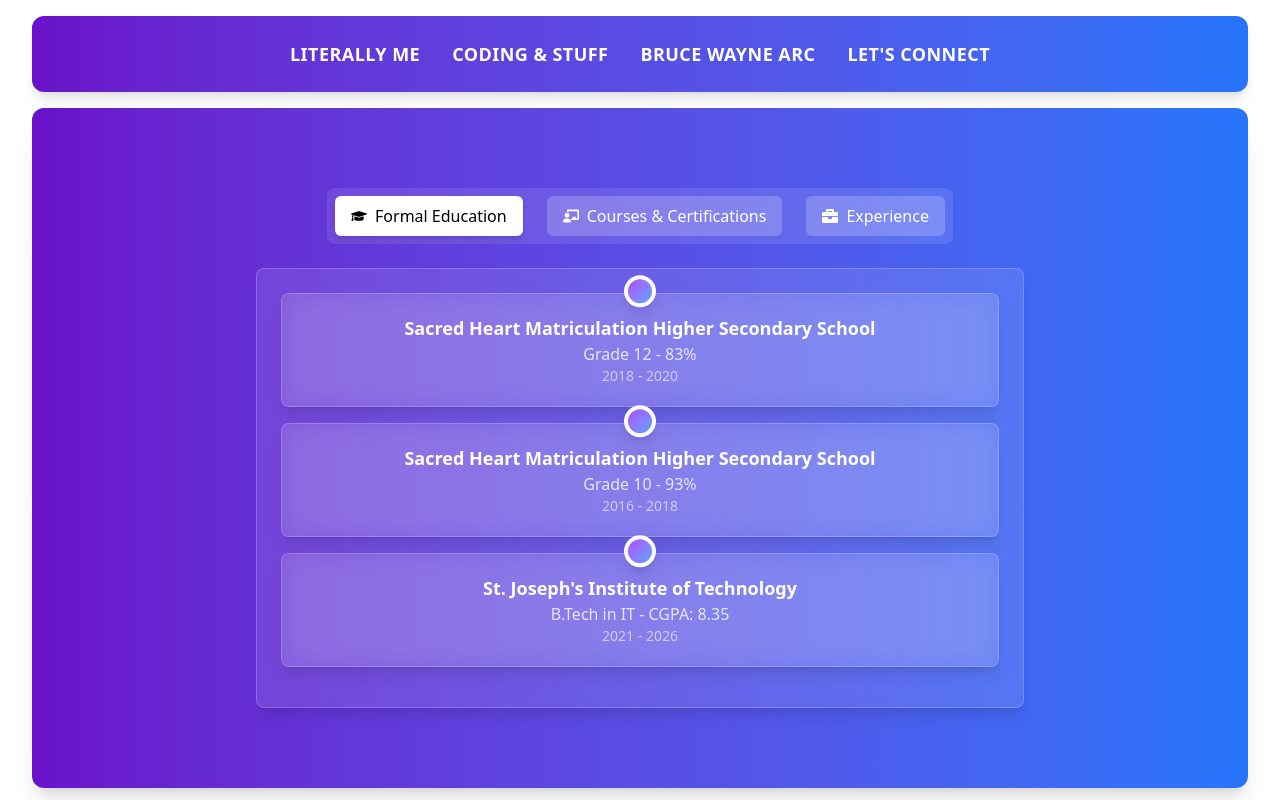
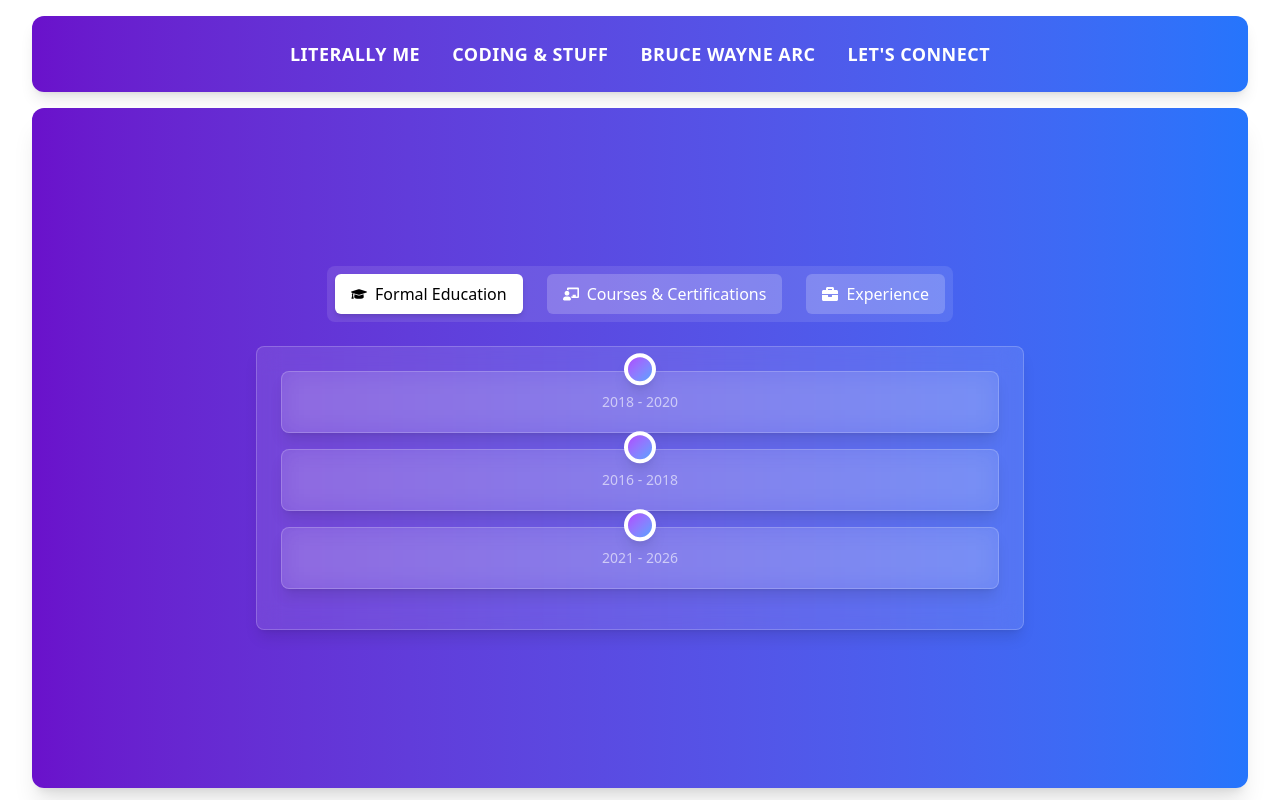
Before and after one commit to iamvbenz49/batfolio, a React (Vite) app: page /arc in a window 1280 px wide. Built offline with nearby package versions, Linux system fonts and the light colour scheme.

Commit message:
Woink Woink

```diff
--- a/src/Components/BruceWayneArc.tsx
+++ b/src/Components/BruceWayneArc.tsx
@@ -79,8 +79,8 @@ const BruceWayneArc: React.FC = () => {
               whileHover={{ scale: 1.3 }}
               animate={{ y: [0, -5, 0], transition: { repeat: Infinity, duration: 1.5 } }}
             ></motion.div>
-            <h3 className="text-lg font-semibold text-white text-center">{item.institution || item.company}</h3>
-            <p className="text-white/80 text-center">{item.degree || item.role}</p>
+            {/* <h3 className="text-lg font-semibold text-white text-center">{item.institution || item.company}</h3> */}
+            {/* <p className="text-white/80 text-center">{item.degree || item.role}</p> */}
             <span className="text-sm text-white/60">{item.year}</span>
           </motion.div>
         ))}
--- a/src/Components/Experience.tsx
+++ b/src/Components/Experience.tsx
@@ -1,12 +1,26 @@
-import { useState } from "react";
+import { JSX, useState } from "react";
 import { motion } from "framer-motion";
 import { FaGithub, FaCode, FaDatabase, FaLink, FaTerminal, FaProjectDiagram, FaUser, FaEnvelope, FaDumbbell, FaSpa, FaCalculator, FaBlog, FaFire, FaMask } from "react-icons/fa";
-import { GiGrain } from "react-icons/gi"
+import { GiGrain } from "react-icons/gi";
 import { SiGo, SiJavascript, SiPython } from "react-icons/si";
 
+// Define types for profiles and projects
+interface Profile {
+  name: string;
+  description: string;
+  icon: JSX.Element;
+  link: string;
+}
 
+interface Project {
+  name: string;
+  description: string;
+  icon: JSX.Element;
+  link: string;
+  techStack: string[];  // Only defined in the Project type
+}
 
-const profiles = [
+const profiles: Profile[] = [
   {
     name: "GitHub",
     description: "I push all of my code here!",
@@ -45,7 +59,7 @@ const profiles = [
   },
 ];
 
-const projects = [
+const projects: Project[] = [
   {
     name: "Date.ai",
     description: "Bruh, you're literally looking at it right now.",
@@ -72,7 +86,7 @@ const projects = [
     description: "Web + ML based application that helps farmers to connect to market",
     icon: <GiGrain className="text-4xl text-white" />,
     link: "https://github.com/iamvbenz49/farm-network",
-    techStack: ["React", "Node.js", "MongoDB", "Flask", "Machine Learning","Tailwind CSS"],
+    techStack: ["React", "Node.js", "MongoDB", "Flask", "Machine Learning", "Tailwind CSS"],
   },
   {
     name: "GPS Coordinate Prediction",
@@ -121,7 +135,7 @@ const projects = [
     description: "No explanation needed!",
     icon: <FaCalculator className="text-4xl text-white" />,
     link: "https://github.com/iamvbenz49/flames-calculator",
-    techStack: ["HTML","CSS", "Javascript"],
+    techStack: ["HTML", "CSS", "Javascript"],
   },
   {
     name: "Blogging Site",
@@ -147,7 +161,7 @@ const projects = [
 ];
 
 const Experience: React.FC = () => {
-  const [activeTab, setActiveTab] = useState("projects");
+  const [activeTab, setActiveTab] = useState<"projects" | "profiles">("projects");
 
   return (
     <motion.div
@@ -189,9 +203,9 @@ const Experience: React.FC = () => {
               <p className="text-gray-200">{item.description}</p>
 
               {/* Display Tech Stack if it's a Project */}
-              {activeTab === "projects" && item.techStack && (
+              {activeTab === "projects" && (item as Project).techStack && (
                 <div className="flex flex-wrap gap-2 mt-2">
-                  {item.techStack.map((tech, i) => (
+                  {(item as Project).techStack.map((tech, i) => (
                     <span key={i} className="bg-white/20 px-2 py-1 rounded-md text-sm">
                       {tech}
                     </span>
```
